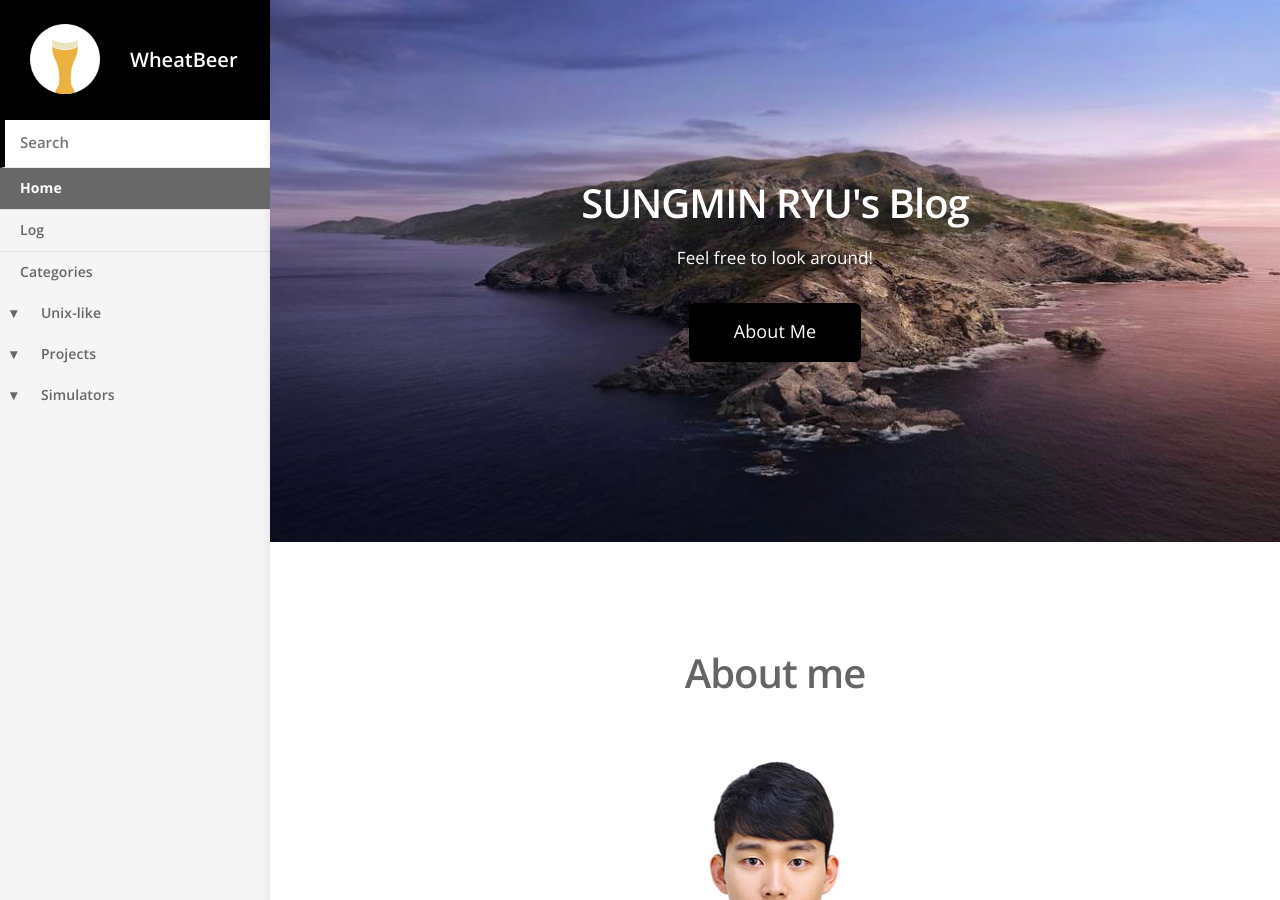
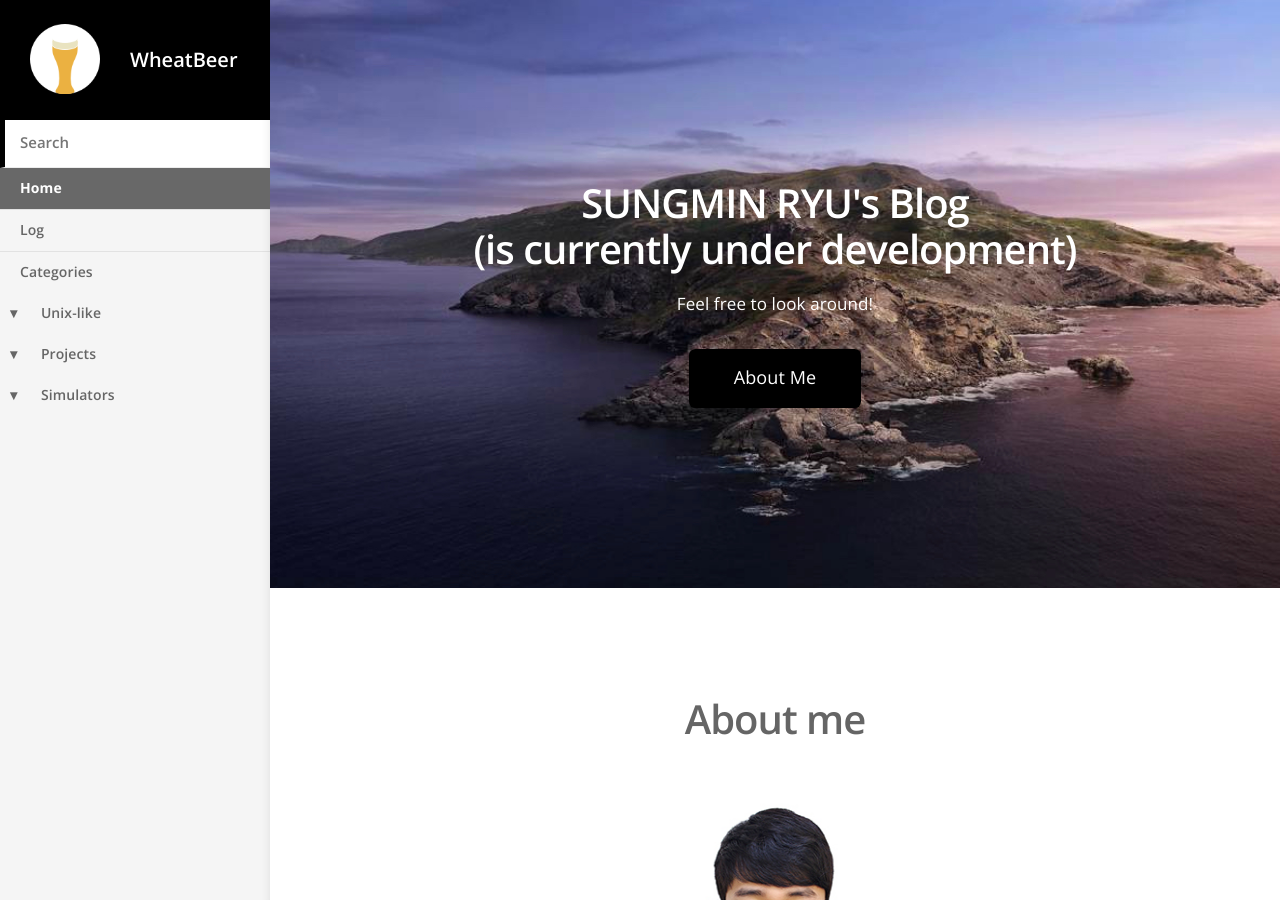
Before and after one commit to WheatBeer/WheatBeer.github.io, a Jekyll site: the page built from index.html, in a window 1280 px wide and 900 px high. Built offline with Jekyll 4.4.1, drawn with Linux system fonts in a browser that asks for light colours; nearby versions of some CDN libraries; comment, search, counter and statistics services are not loaded; a style sheet for code colours, icons or effects is not loaded.

Commit message:
first commit

```diff
--- a/index.html
+++ b/index.html
@@ -6,7 +6,7 @@ category: Home
 <div class="cover">
     <img src="/images/banner.jpg" alt="" class="back">
     <div class="cover_title">
-        <h2>SUNGMIN RYU's Blog</h2>
+        <h2>SUNGMIN RYU's Blog<br>(is currently under development)</h2>
         <p>Feel free to look around!</p>
         <footer>
             <a href="#about_me" class="button">About Me</a>
```
